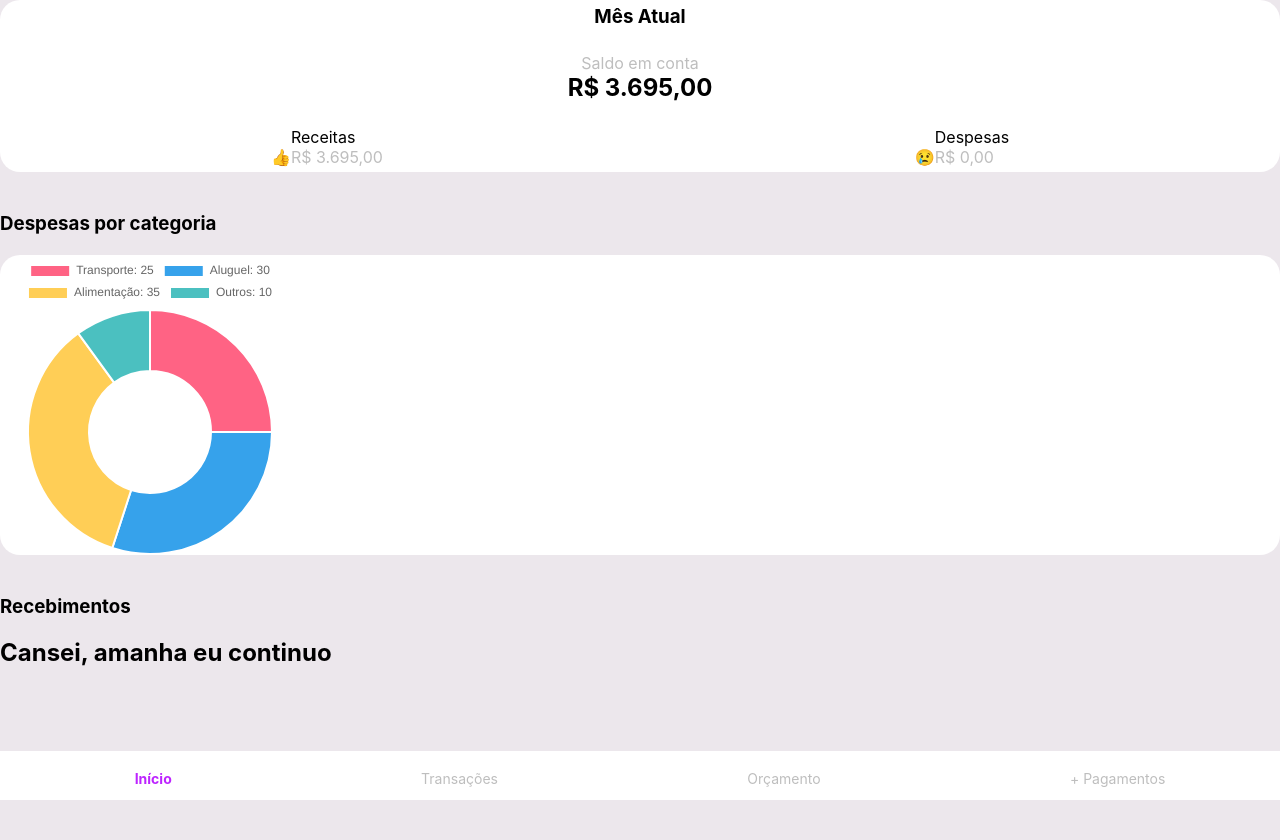
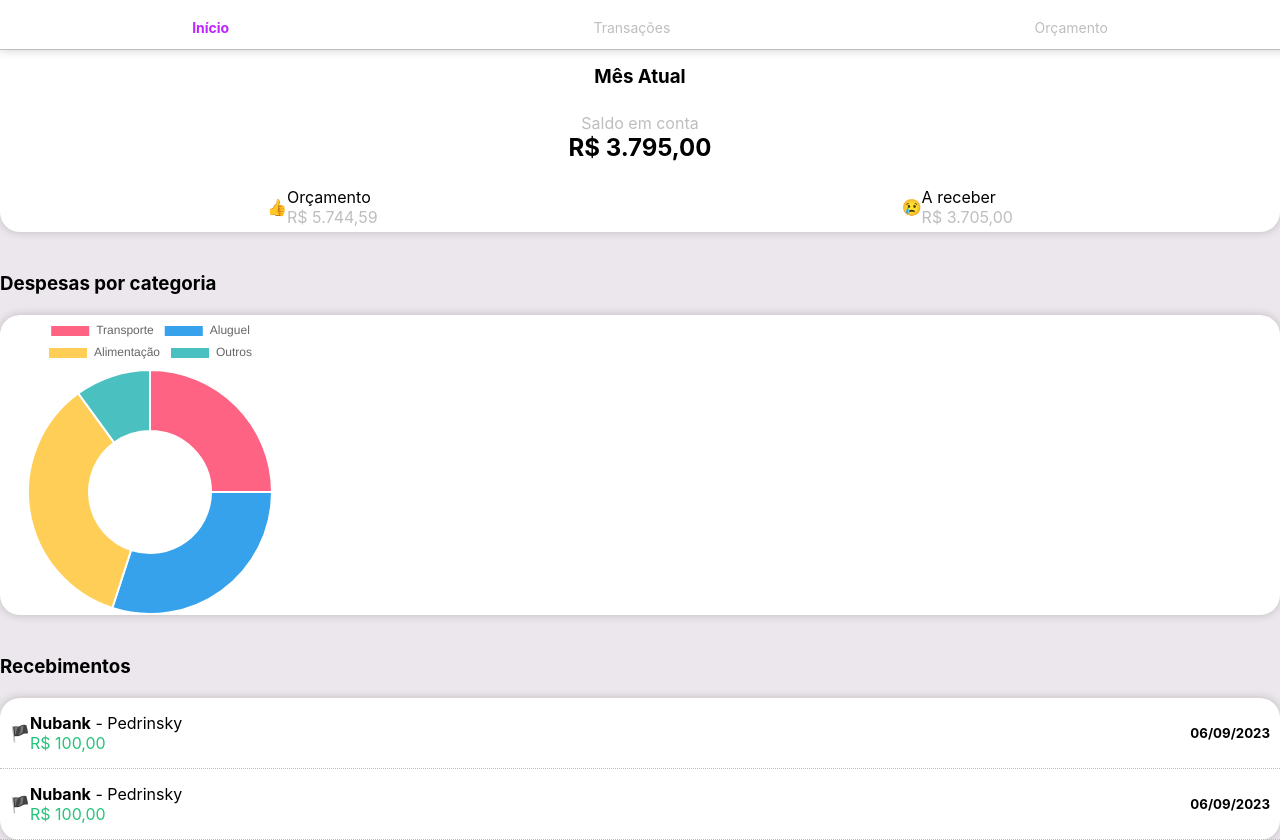
Before and after one commit to Pedriniii/roleMandave-Frontend, a React (Create React App) app: page / in a window 1280 px wide. Before the commit the page ends 800 px from the top, so only its background shows below. Built offline with nearby package versions, Linux system fonts and the light colour scheme.

Commit message:
trasactions
add trasactions forms

```diff
--- a/src/App.tsx
+++ b/src/App.tsx
@@ -2,12 +2,13 @@ import React from 'react';
 import './App.css';
 import NavigationBar from './components/navBar/navBar';
 import InitialPage from './pages/initialPage';
+import Transaction from './pages/transactions';
 
 function App() {
   return (
     <div className="App">
+      <NavigationBar />
       <InitialPage />
-      <NavigationBar />
     </div>
   );
 }
--- a/src/components/initialPage/body/body.css
+++ b/src/components/initialPage/body/body.css
@@ -3,5 +3,5 @@
   max-width: 300;
   max-height: 300px;
   border-radius: 20px;
-  border: 1px #bebebe;
+  box-shadow: 0px 0px 10px rgba(0, 0, 0, 0.2);
 }
--- a/src/components/initialPage/body/body.tsx
+++ b/src/components/initialPage/body/body.tsx
@@ -7,7 +7,7 @@ import './body.css'
 function Body() {
 
   const data = {
-    labels: [`Transporte: ${25}`, `Aluguel: ${30}`, `Alimentação: ${35}`, `Outros: ${10}`],
+    labels: [`Transporte`, `Aluguel`, `Alimentação`, `Outros`],
     datasets: [
       {
         data: [25, 30, 35, 10],
--- a/src/components/initialPage/bottom/bottom.css
+++ b/src/components/initialPage/bottom/bottom.css
@@ -0,0 +1,24 @@
+.bottomMain{
+    display: flex;
+    flex-direction: column;
+    background-color: #FFF;
+    border-radius: 20px;
+    box-shadow: 0px 0px 10px rgba(0, 0, 0, 0.2);
+}
+
+.containerPaymants{
+    display: flex;
+    justify-content: space-between;
+    align-items: center;
+    padding: 15px 10px;
+    border-bottom: dotted 1px #bebebe;
+}
+
+.paymants{
+    display: flex;
+    align-items: center;
+}
+
+.paymants div p{
+    color: #25c47a;
+}
--- a/src/components/initialPage/bottom/bottom.tsx
+++ b/src/components/initialPage/bottom/bottom.tsx
@@ -1,6 +1,35 @@
+import './bottom.css'
+
 function Recebimentos (){
     return(
-        <h2>Cansei, amanha eu continuo</h2>
+        <div className={'bottomMain'}>
+            <div className={'containerPaymants'}>
+                <div className={'paymants'}>
+                    <span>🏴</span>
+                    <div>
+                        <span><strong>Nubank</strong></span>
+                        <span> - Pedrinsky</span>
+                        <p>R$ 100,00</p>
+                    </div>
+                </div>
+                <div>
+                    <h5>06/09/2023</h5>
+                </div>
+            </div>
+            <div className={'containerPaymants'}>
+                <div className={'paymants'}>
+                    <span>🏴</span>
+                    <div>
+                        <span><strong>Nubank</strong></span>
+                        <span> - Pedrinsky</span>
+                        <p>R$ 100,00</p>
+                    </div>
+                </div>
+                <div>
+                    <h5>06/09/2023</h5>
+                </div>
+            </div>
+        </div>
     )
 }
 
--- a/src/components/initialPage/header/header.css
+++ b/src/components/initialPage/header/header.css
@@ -2,8 +2,9 @@
     color: #bebebe;
 }
 .headerMain{
+    padding-top: 60px;
     background-color: #FFF;
-    border-bottom: #bebebe;
+    box-shadow: 0px 0px 10px rgba(0, 0, 0, 0.2);
     border-radius: 20px;
 }
 
@@ -28,6 +29,11 @@
     padding: 5px;
 }
 
+.containerReceitas{
+    display: flex;
+    align-items: center;
+}
+
 .align{
     display: inline-block;
 }
--- a/src/components/initialPage/header/header.tsx
+++ b/src/components/initialPage/header/header.tsx
@@ -7,23 +7,23 @@ function Header (){
 
         <div className={"saldoAtual"}>
             <p>Saldo em conta</p>
-            <h2>R$ 3.695,00</h2>
+            <h2>R$ 3.795,00</h2>
         </div>
 
         <div className={"despesasReceitas"}>
-            <div>
+            <div className={"containerReceitas"}>
                 <span>👍</span>
                 <div className={"align"}>
-                    <span>Receitas</span>
-                    <p>R$ 3.695,00</p>
+                    <span>Orçamento</span>
+                    <p>R$ 5.744,59</p>
                 </div>
             </div>
 
-            <div>
+            <div className={"containerReceitas"}>
                 <span>😢</span>
                 <div className={"align"}>
-                    <span>Despesas</span>
-                    <p>R$ 0,00</p>
+                    <span>A receber</span>
+                    <p>R$ 3.705,00</p>
                 </div>
             </div>
         </div>
--- a/src/components/navBar/NavigationBar.css
+++ b/src/components/navBar/NavigationBar.css
@@ -3,13 +3,14 @@
     display: flex;
     justify-content: space-around;
     align-items: center;
-    border-top: 1px #bebebe;
+    border-bottom: solid 1px #bebebe;
     background-color: #FFF;
+    box-shadow: 0px 0px 10px rgba(0, 0, 0, 0.2);
     color: #bebebe;
     font-size: 14px;
     padding: 10px;
     position: fixed;
-    bottom: 0;
+    top: 0;
     left: 0;
     width: 100%;
   }
--- a/src/components/navBar/navBar.tsx
+++ b/src/components/navBar/navBar.tsx
@@ -32,13 +32,13 @@ function NavigationBar() {
         <i className="fas fa-user"></i>
         <span>Orçamento</span>
       </div>
-      <div
+      {/* <div
         className={`navbar-item ${activeItem === 'addPagamento' ? 'navbar-item-active' : ''}`}
         onClick={() => handleItemClick('addPagamento')}
       >
         <i className="fas fa-user"></i>
         <span> + Pagamentos</span>
-      </div>
+      </div> */}
     </nav>
   );
 }
--- /dev/null
+++ b/src/components/transactionsForm/transactionForm.css
@@ -0,0 +1,66 @@
+.container {
+  background-color: #fff;
+  padding: 20px;
+  border-radius: 8px;
+  box-shadow: 0px 0px 10px rgba(0, 0, 0, 0.2);
+}
+ form label{
+  display: block;
+  font-size: 24px;
+  padding-top: 10px;
+  font-weight: bold;
+ }
+
+ form input{
+  width: 100%;
+  font-size: 18px;
+  color: #bd24ff;
+  font-weight: 100;
+  height: 30px;
+  border: none;
+  background-color: #e4e4e4;
+  border-radius: 10px;
+ }
+
+ ::-webkit-input-placeholder {
+  color: #bd24ff;
+}
+
+:-ms-input-placeholder {
+  color: #bd24ff;
+
+}
+
+::placeholder {
+  color: #bd24ff;
+
+}
+
+ form select{
+  width: 100%;
+  font-size: 18px;
+  color: #bd24ff;
+  font-weight: 100;
+  height: 30px;
+  border: none;
+  background-color: #e4e4e4;
+  border-radius: 10px;
+ }
+
+
+ form input:focus{
+  outline: none;
+}
+form select:focus{
+  outline: none;
+}
+
+.btn{
+  margin-top: 15px;
+  color: #FFF;
+  background-color: #bd24ff;
+  font-size: 18px;
+  font-weight: 300;
+  border-radius: 10px;
+  padding: 5px;
+}
--- /dev/null
+++ b/src/pages/transactions.tsx
@@ -0,0 +1,10 @@
+import React from 'react';
+import TransactionForm from '../components/transactionsForm/transactionForm';
+
+const Transaction: React.FC = () => {
+  return (
+    <TransactionForm />
+  );
+};
+
+export default Transaction;
```
Also changed, not shown: src/components/transactionsForm/transactionForm.tsx (added, +44 -0 lines).
